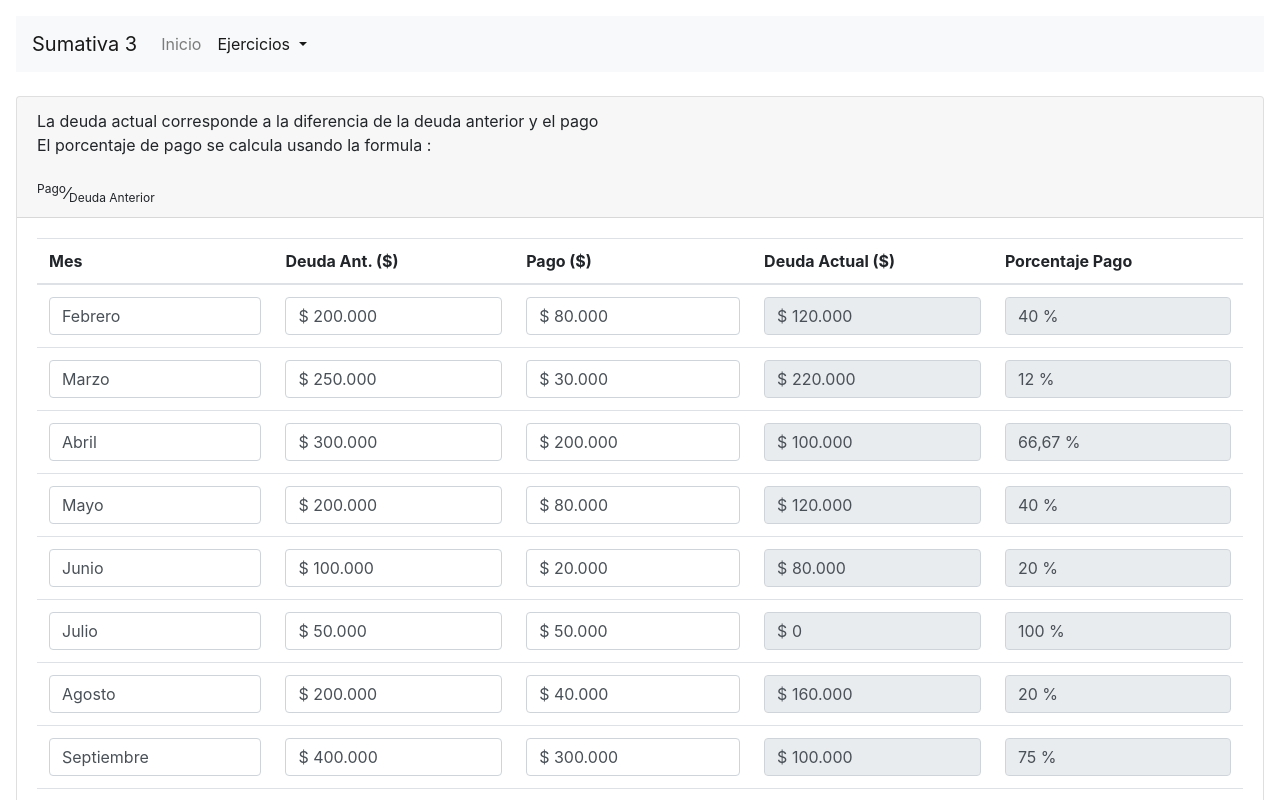
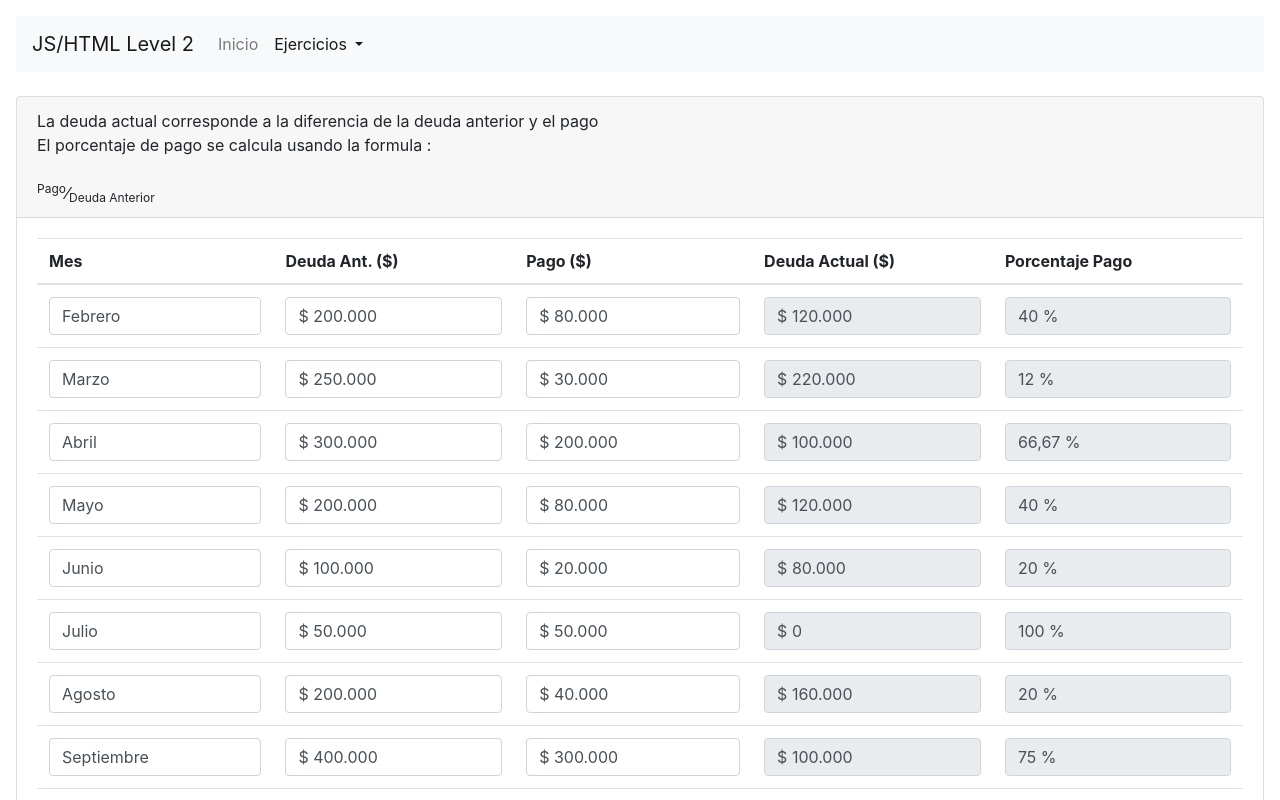
Before and after one commit to alexmedinadev/html-js-med, a plain HTML site: page ej/ej1.html in a window 1280 px wide. Shown: the top 800 px of the page. Drawn offline with nearby package versions, Linux system fonts and the light colour scheme.

Commit message:
JS/HTML Level 2 Fix

```diff
--- a/ej/ej1.html
+++ b/ej/ej1.html
@@ -2,7 +2,7 @@
 <head>
     <meta charset="UTF-8">
     <meta name="viewport" content="width=device-width, initial-scale=1.0">
-    <title>Sumativa 3 | </title>
+    <title>JS/HTML Level 2 | </title>
     <script type="text/javascript" src="../js/jquery-3.5.1.min.js"></script>
     <script type="text/javascript" src="../js/jquery-ui.min.js"></script>
     <script type="text/javascript" src="../js/common.js"></script>
@@ -69,7 +69,7 @@
     <div class="p-3">
         <div>
             <nav class="navbar navbar-expand-lg navbar-light bg-light">
-                <a class="navbar-brand" href="#">Sumativa 3</a>
+                <a class="navbar-brand" href="#">JS/HTML Level 2</a>
                 <button class="navbar-toggler" type="button" data-toggle="collapse" data-target="#navbarSupportedContent" aria-controls="navbarSupportedContent" aria-expanded="false" aria-label="Toggle navigation">
                 <span class="navbar-toggler-icon"></span>
                 </button>
```
Also changed, not shown: ej/ej10.html (+2 -2 lines), ej/ej11.html (+2 -2 lines), ej/ej12.html (+2 -2 lines), ej/ej13.html (+2 -2 lines), ej/ej2.html (+2 -2 lines), ej/ej3.html (+2 -2 lines), ej/ej4.html (+2 -2 lines), ej/ej5.html (+2 -2 lines), ej/ej6.html (+2 -2 lines), ej/ej7.html (+2 -2 lines), ej/ej8.html (+2 -2 lines), ej/ej9.html (+2 -2 lines).
